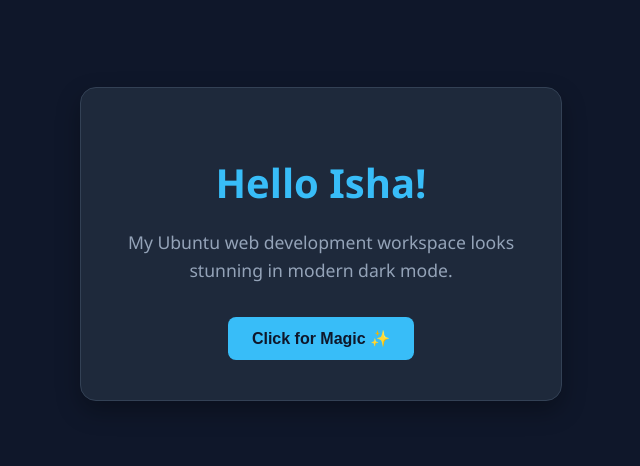
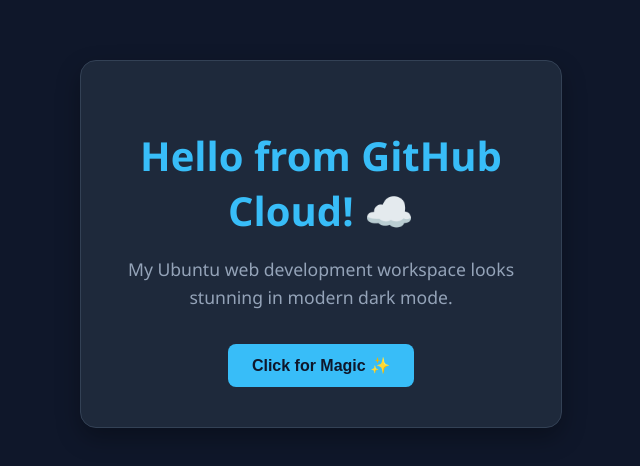
Before and after one commit to anuj1997/test, a plain HTML site: page index.html in a window 1280 px wide. Shown: the part 156-622 px from the top of the page, without its empty margins (319-959 px from the left). Drawn offline with Linux system fonts and the light colour scheme.

Commit message:
Change greeting message in index.html

```diff
--- a/index.html
+++ b/index.html
@@ -9,7 +9,7 @@
 </head>
 <body>
     <div class="card">
-    <h1>Hello Isha!</h1>
+    <h1>Hello from GitHub Cloud! ☁️</h1>
     <p>My Ubuntu web development workspace looks stunning in modern dark mode.</p>
     <button id="magicBtn">Click for Magic ✨</button>
 
```
